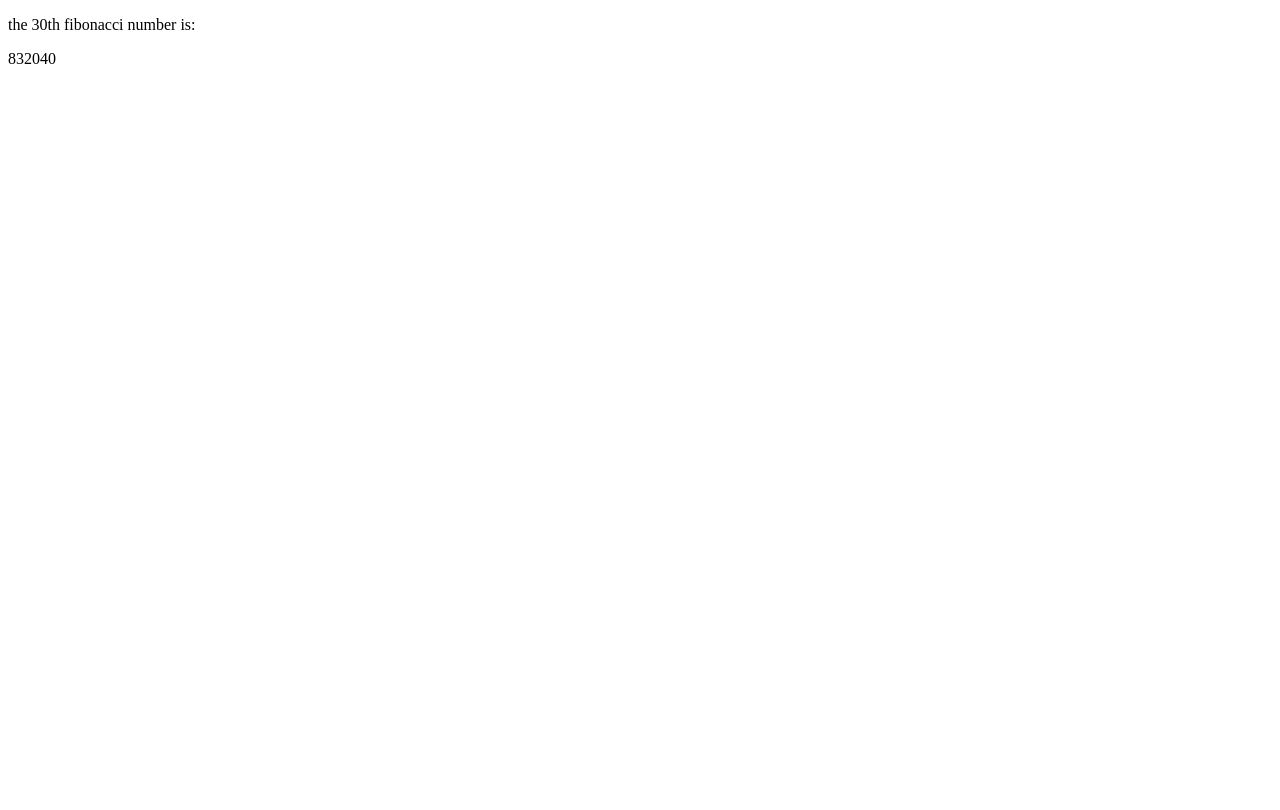
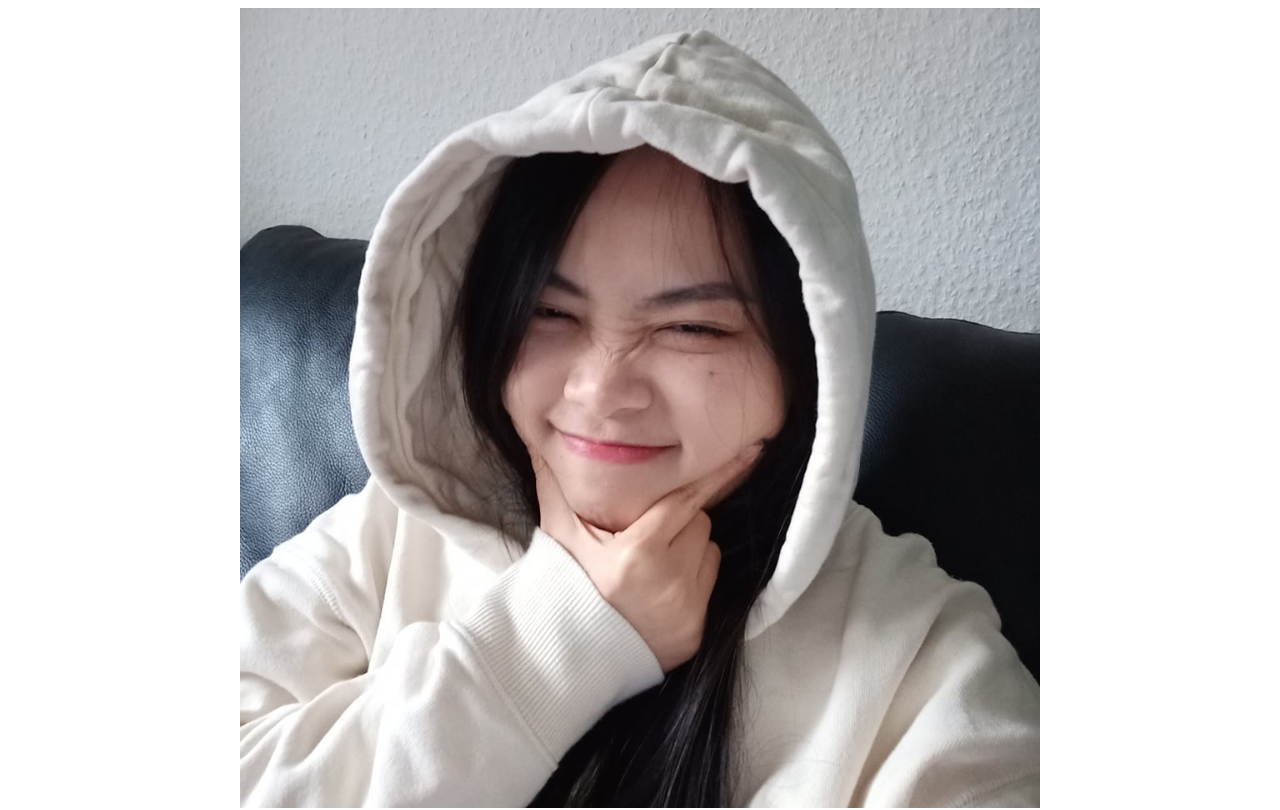
Before and after one commit to tadomotoji/html-study, a plain HTML site: page 3rd day/index.html in a window 1280 px wide. Shown: the top 810 px of the page. Drawn offline with Linux system fonts and the light colour scheme.

Commit message:
css learning

```diff
--- a/3rd day/index.html
+++ b/3rd day/index.html
@@ -2,14 +2,32 @@
 <html>
 <head>
     <title>Testjs</title>
+    <style>
+        .header{
+            width:100%;
+            height:100vh;
+            background-image:url(Tran.jpg);
+            background-size: contain;
+            background-repeat: no-repeat;
+            background-position: top center;
+        }
+        .header:hover{
+            background-image:url(ProfilePicturePhoto.jpg);
+        }
+        .header:active{
+            background-image: linear-gradient(rgb(255,155,0),rgb(222,40,9));
+        }
+    </style>
 </head>
 <body>
+    <div class="header">
+    </div>
     <p>the 30th fibonacci number is: </p>
-    <p id="fibonacciRes"></p>
-    <script type="module">
-        import fibonacci from "./js/export.js";
-        document.getElementById("fibonacciRes").innerHTML = fibonacci(30);
-    </script>
-
+        <p id="fibonacciRes"></p>
+        <script type="module">
+            import fibonacci from "./js/export.js";
+            document.getElementById("fibonacciRes").innerHTML = fibonacci(30);
+        </script>
+        <img src="ProfilePicturePhoto.jpg" style="padding:3px;border:3px solid purple;">
 
 </body>
```
Also changed, not shown: 3rd day/ProfilePicturePhoto.jpg (added), 3rd day/Tran.jpg (added).
